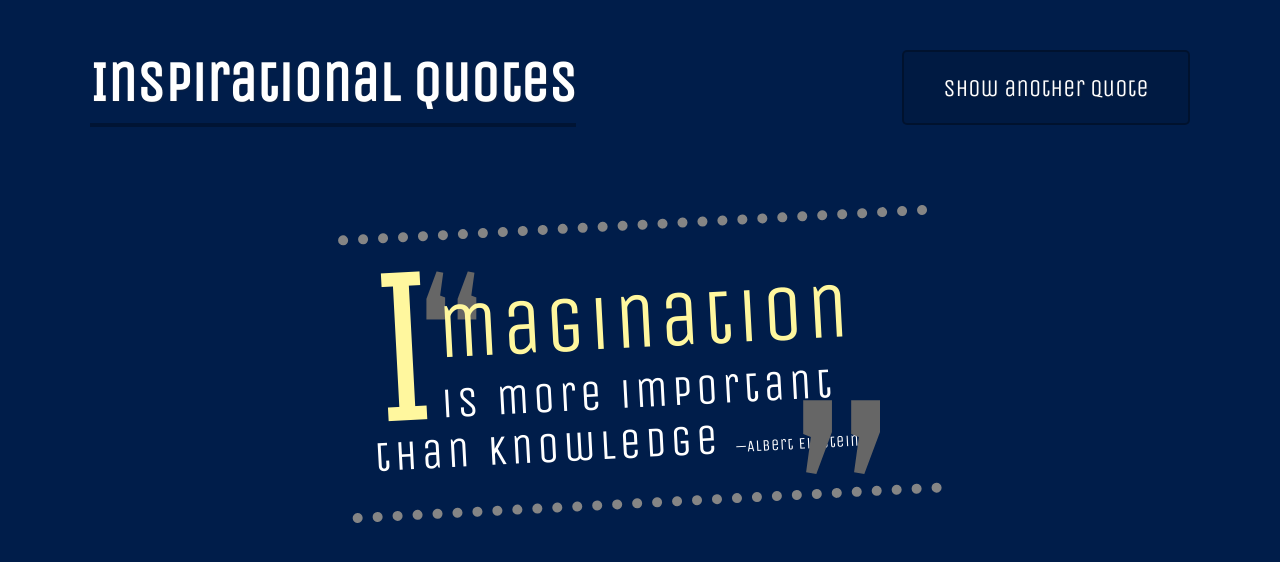
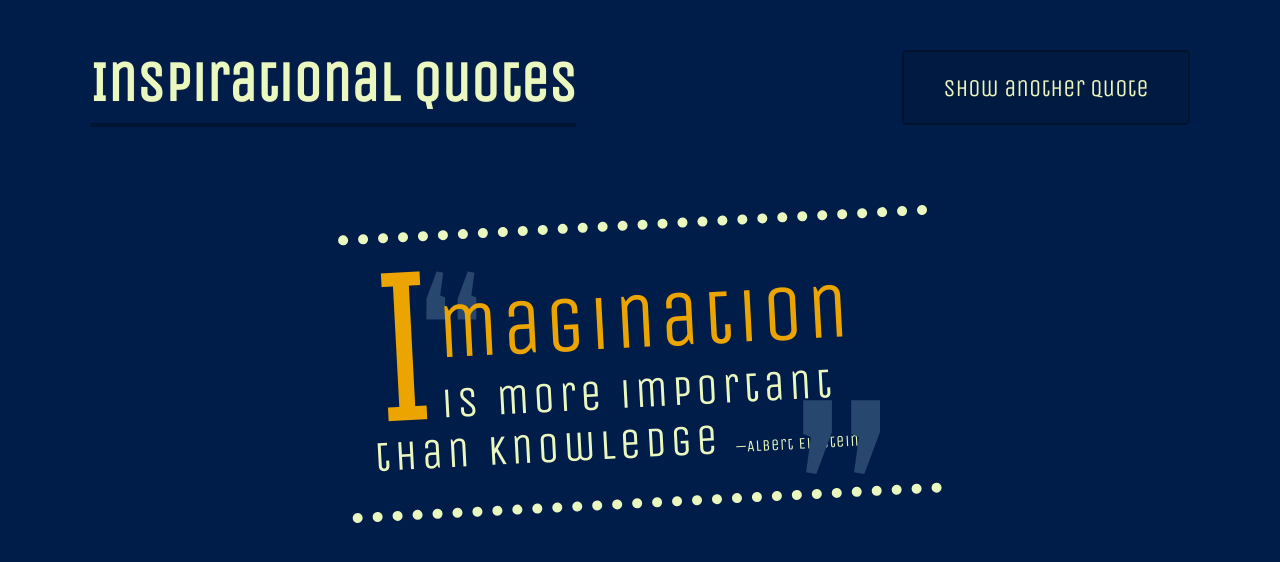
Before and after one commit to KJablonski08/Random-quote-generator, a plain HTML site: page index.html in a window 1280 px wide. Drawn offline with nearby package versions, Linux system fonts and the light colour scheme; no server answers.

Commit message:
updated color pallete

```diff
--- a/css/styles.css
+++ b/css/styles.css
@@ -2,7 +2,7 @@
 
 body {
 	background-color: rgb(0, 29, 74);
-	color: white;
+	color: #eaf8bf;
 	font-family: 'Unica One', cursive;
 }
 
@@ -21,7 +21,7 @@ h1 {
 }
 
 .load-quote {
-	color: #fff;
+	color: #eaf8bf;
 	text-shadow: 1px 1px 1px rgba(50, 50, 50, 0.3);
 	width: 12em;
 	max-height: 75px;
@@ -52,7 +52,7 @@ h1 {
 	font-size: 13em;
 	position: absolute;
 	left: 2em;
-	color: #666;
+	color: #27476e;
 }
 
 .container:after {
@@ -61,7 +61,7 @@ h1 {
 	position: absolute;
 	right: 1.2em;
 	top: 1em;
-	color: #666;
+	color: #27476e;
 }
 
 /* BLOCKQUOTE */
@@ -72,15 +72,15 @@ blockquote {
 	letter-spacing: 0.1em;
 	padding: 45px 0 30px 25px;
 	margin: 0;
-	border-top: 10px dotted #858585;
-	border-bottom: 10px dotted #858585;
+	border-top: 10px dotted #eaf8bf;
+	border-bottom: 10px dotted #eaf8bf;
 	-webkit-transform: rotate(-3deg);
 	-moz-transform: rotate(-3deg);
 }
 
 blockquote:first-line {
 	font: 1.85em 'Unica One';
-	color: #fff79e;
+	color: #eca400;
 }
 
 blockquote:first-letter {
```
